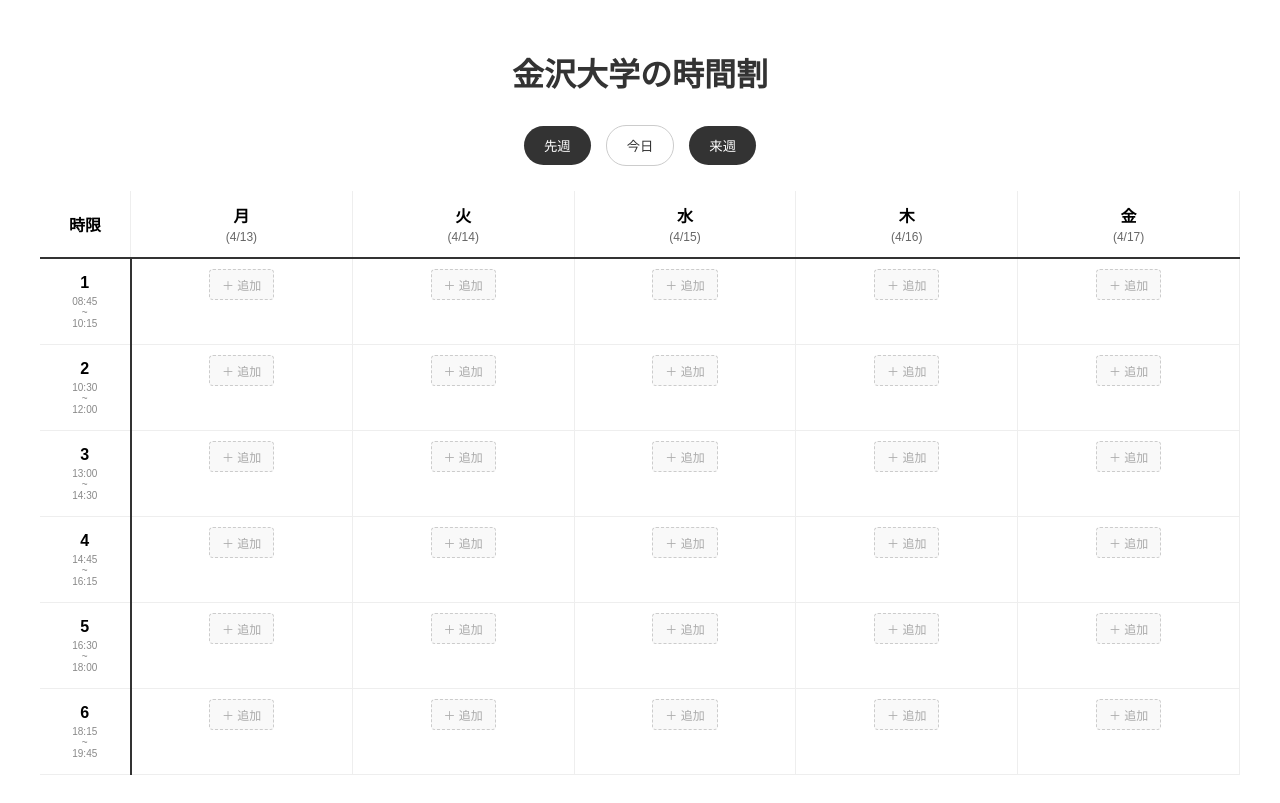
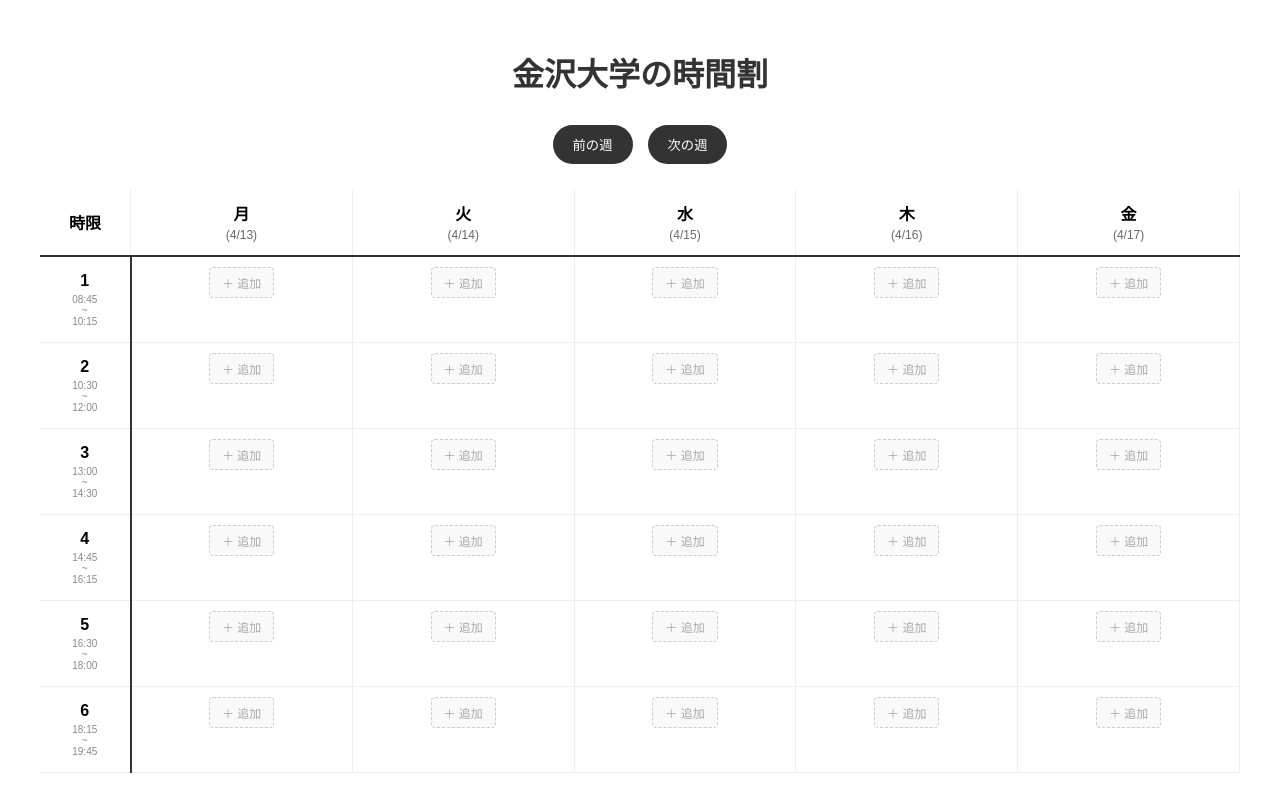
Before and after one commit to beginners-hackathon-team/university-calendar-app, a React (Vite) app in the folder frontend/: page /courses in a window 1280 px wide. Built offline with nearby package versions, Linux system fonts and the light colour scheme.

Commit message:
時間割表

```diff
--- a/frontend/src/pages/CoursesPage.tsx
+++ b/frontend/src/pages/CoursesPage.tsx
@@ -78,9 +78,8 @@
 
             {/* ナビゲーション */}
             <div style={{ display: 'flex', justifyContent: 'center', alignItems: 'center', gap: '15px', marginBottom: '25px' }}>
-                <button onClick={() => moveWeek(-1)} style={navButtonStyle}>先週</button>
-                <button onClick={() => setBaseDate(new Date())} style={todayButtonStyle}>今日</button>
-                <button onClick={() => moveWeek(1)} style={navButtonStyle}>来週</button>
+                <button onClick={() => moveWeek(-1)} style={navButtonStyle}>前の週</button>
+                <button onClick={() => moveWeek(1)} style={navButtonStyle}>次の週</button>
             </div>
 
             {/* 時間割テーブル */}
```
